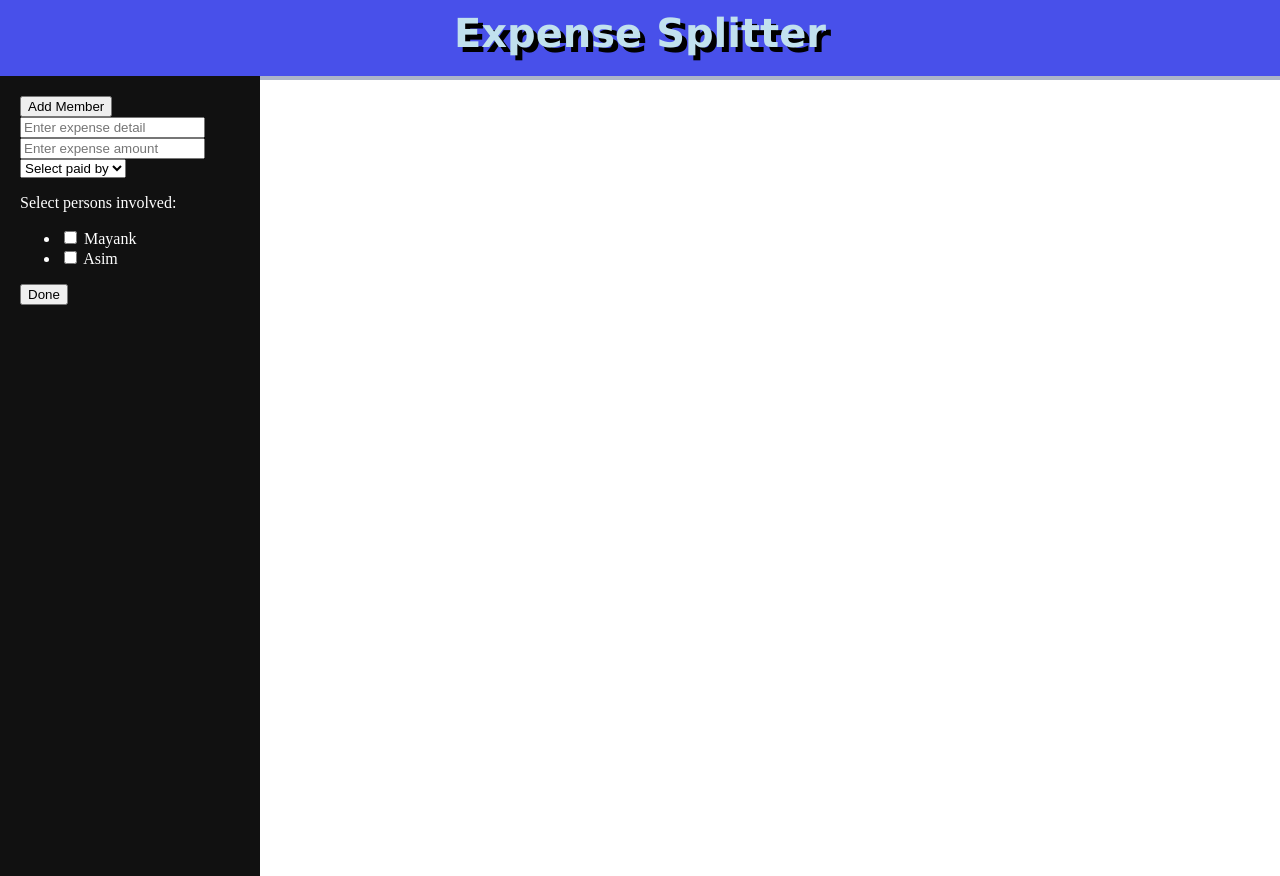
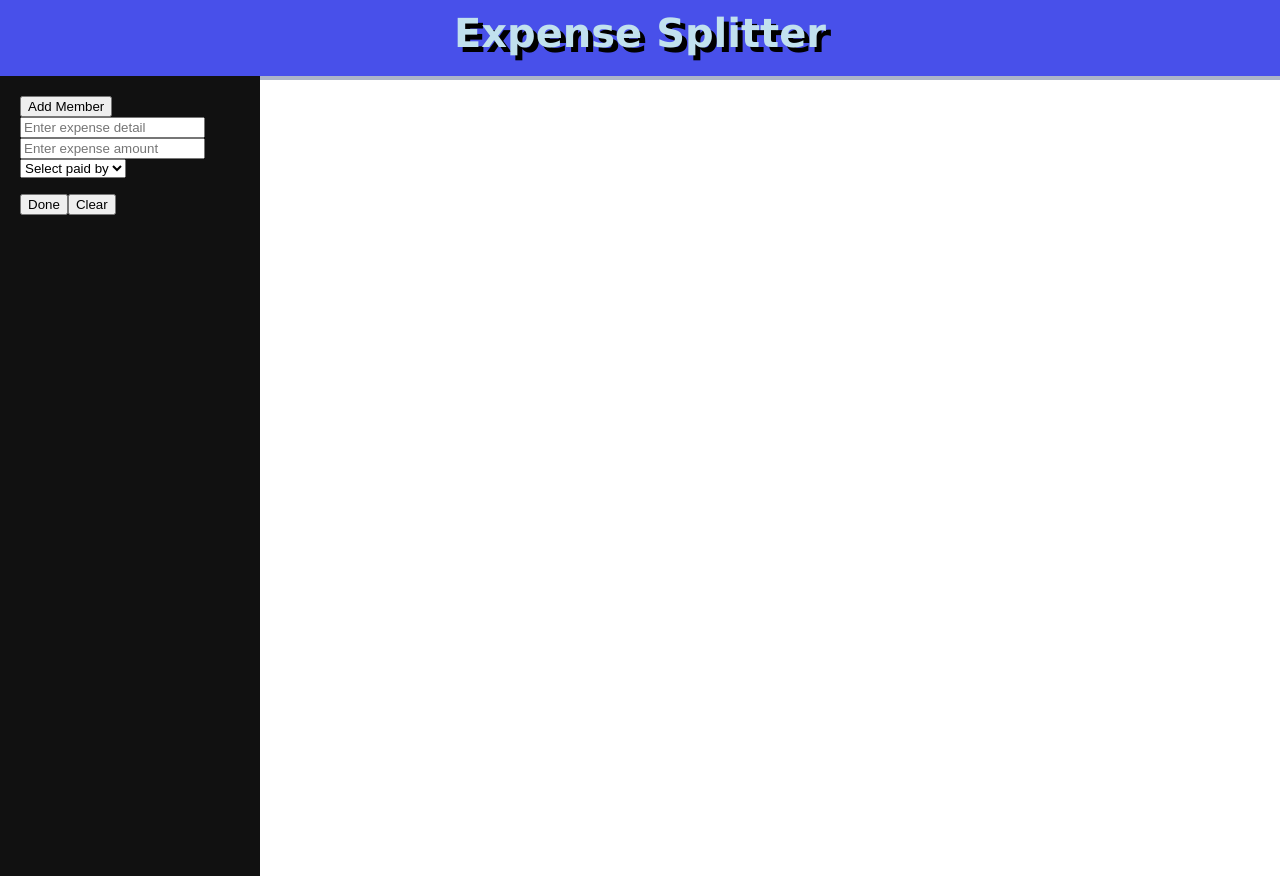
Before and after one commit to the-Monk-bro/Expense-Splitter, a React app: page / in a window 1280 px wide. Built offline with nearby package versions, Linux system fonts and the light colour scheme; the HTML template or start-up script is replaced by a standard one.

Commit message:
Ui adding

```diff
--- a/src/App.jsx
+++ b/src/App.jsx
@@ -10,7 +10,7 @@ import Expense from "./Expense/Expense.jsx";
 function App() {
 
   //Adding members
-  const [members,setMembers] = useState(["Mayank", "Asim"]);
+  const [members,setMembers] = useState([]);
   const [addInput, setAddInput]= useState(false);
   const [addButtonMsg, setAddButtonMsg]= useState("Add Member");
   const [name,setName] = useState("");
@@ -49,12 +49,19 @@ function App() {
 
 
   const addExpense =()=> {
-    setExpenses([...expenses,{detail,amount,  paidBy, involved } ])
-    setDetail("");
-    setAmount("");
-    setPaidBy("");
-    setInvolved([]);
+    if (detail!=="" && amount!=="" && paidBy!=="" && involved.length>0 ){
+      setExpenses([...expenses,{detail,amount,  paidBy, involved } ])
+      setDetail("");
+      setAmount("");
+      setPaidBy("");
+      setInvolved([]);
+    }
 
+  }
+
+  const clearAll=()=>{
+    setExpenses([]);
+    setMembers([]);
   }
 
 
@@ -79,11 +86,12 @@ function App() {
             <option value="">Select paid by</option>
             {members.map(m=> <option value={m}> {m} </option>)}
           </select>
-          <p>Select persons involved:</p>
+          {members.length!==0 && <p>Select persons involved:</p>}
           <ul>
             {members.map((m,index)=><li key={index}><input value={m} type='checkbox' checked={involved.includes(m)} onChange={()=> handleCheck(m)}/> {m} </li> )}
           </ul>
           <button onClick={addExpense}> Done</button>
+          <button onClick={clearAll}> Clear</button>
         </div>
 
       </aside>
--- a/src/Expense/Expense.jsx
+++ b/src/Expense/Expense.jsx
@@ -13,7 +13,7 @@ function Expense({detail, amount ,paidBy , involved}){
             <p>Paid by : {paidBy}</p>
             <p>Persons involved:</p>
             <ul>
-                {involved.map(inv => <li> {inv} </li>)}
+                {involved.map((inv,index) => <li key={index}>  {inv} </li>)}
             </ul>
         </div>
 
```
